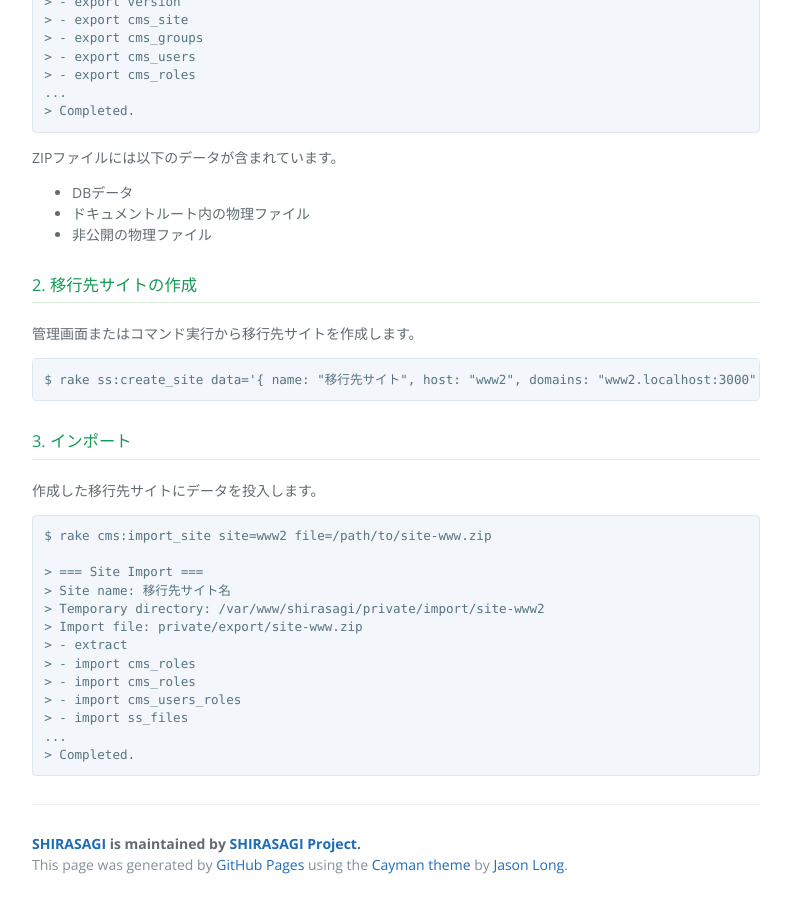
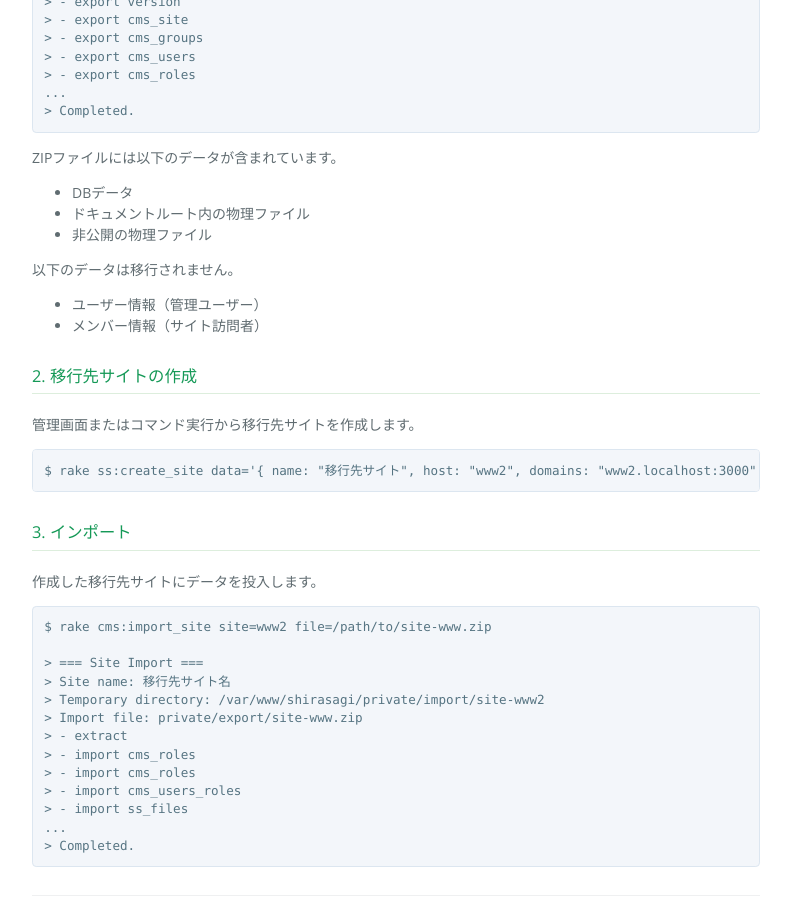
Before and after one commit to shirasagi/shirasagi.github.io, a Jekyll site: the page built from features/site_export.md, in a window 1280 px wide and 900 px high, scrolled down 717 px. Shown: the whole window, without its empty margins (244-1035 px from the left). Built offline with Jekyll 4.4.1, drawn with Linux system fonts in a browser that asks for light colours; nearby versions of some CDN libraries.

Commit message:
[modify] site_export

```diff
--- a/features/site_export.md
+++ b/features/site_export.md
@@ -36,6 +36,11 @@ ZIPファイルには以下のデータが含まれています。
 - ドキュメントルート内の物理ファイル
 - 非公開の物理ファイル
 
+以下のデータは移行されません。
+
+- ユーザー情報（管理ユーザー）
+- メンバー情報（サイト訪問者）
+
 ### 2. 移行先サイトの作成
 
 管理画面またはコマンド実行から移行先サイトを作成します。
```
